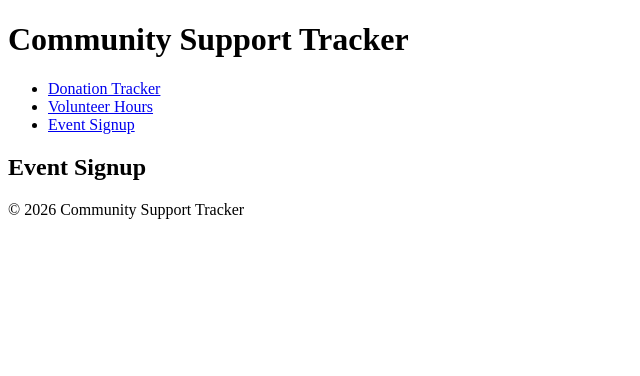
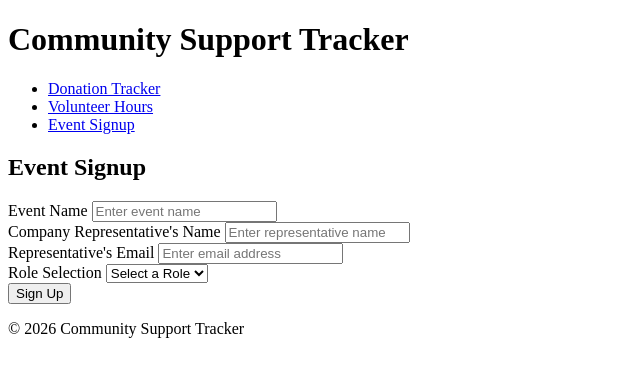
Before and after one commit to maxkreuser/Community-Support-Tracker, a plain HTML site: page events.html in a window 1280 px wide. Shown: the whole page, without its empty margins (0-640 px from the left). Drawn offline with Linux system fonts and the light colour scheme; files that its build step writes are made by us from their sources.

Commit message:
I created the form and I added all the input field required and the role selection

```diff
--- a/events.html
+++ b/events.html
@@ -25,6 +25,66 @@
             <h2>Event Signup</h2>
 
             <form id="signup-form">
+                <div>
+                    <label for="eventName">
+                        Event Name
+                    </label>
+                    <input
+                        type="text"
+                        id="eventName"
+                        name="eventName"
+                        placeholder="Enter event name"
+                    >
+                </div>
+
+                <div>
+                    <label for="representativeName">
+                        Company Representative's Name
+                    </label>
+                    <input
+                        type="text"
+                        id="representativeName"
+                        name="representativeName"
+                        placeholder="Enter representative name"
+                    >
+                </div>
+
+                <div>
+                    <label for="representativeEmail">
+                        Representative's Email
+                    </label>
+                    <input
+                        type="email"
+                        id="representativeEmail"
+                        name="representativeEmail"
+                        placeholder="Enter email address"
+                    >
+                </div>
+
+                <div>
+                    <label for="role">
+                        Role Selection
+                    </label>
+
+                    <select id="role" name="role">
+                        <option value="">
+                            Select a Role
+                        </option>
+                        <option value="Sponsor">
+                            Sponsor
+                        </option>
+                        <option value="Participant">
+                            Participant
+                        </option>
+                        <option value="Organizer">
+                            Organizer
+                        </option>
+                    </select>
+                </div>
+
+                <button type="submit">
+                    Sign Up
+                </button>
             </form>
 
         </section>
```
